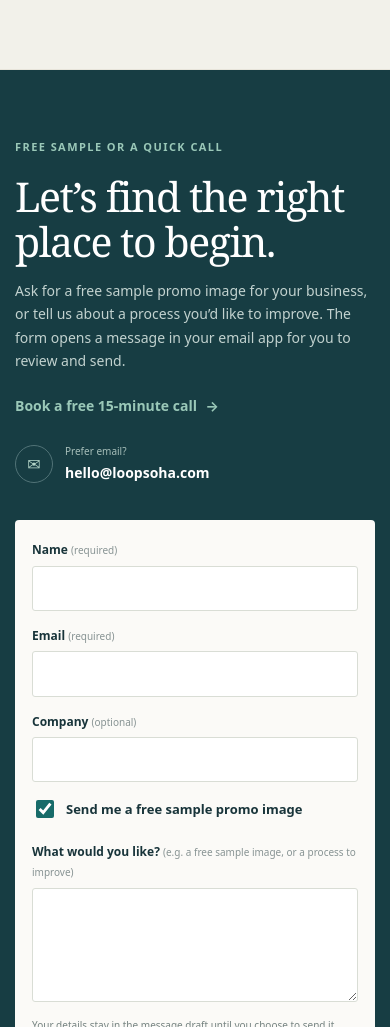
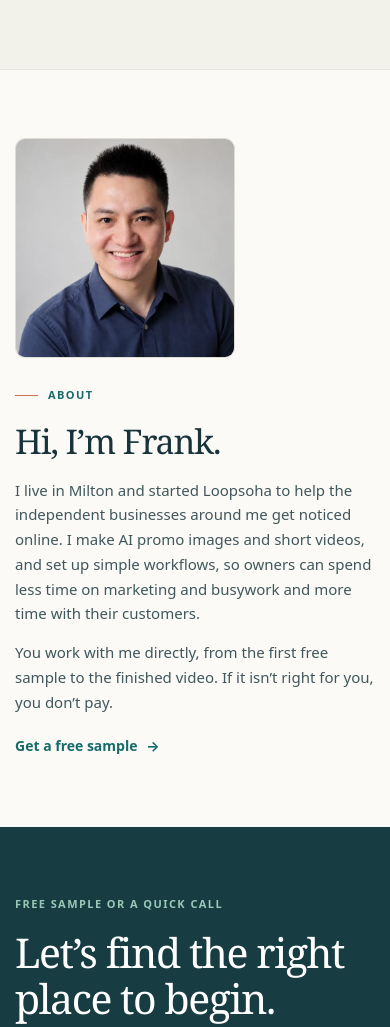
Before and after one commit to frankzhang-ai/workflow-ai-site, a plain HTML site: page index.html in a window 390 px wide. Shown: the part 8613-9640 px from the top of the page. Drawn offline with Linux system fonts and the light colour scheme.

Commit message:
Add About section with Frank's photo
Co-Authored-By: Claude Opus 5.5 <noreply@anthropic.com>
Claude-Session: https://claude.ai/code/session_01Y4AyjwEREfKtt9Wp5xpNCw

```diff
--- a/css/styles.css
+++ b/css/styles.css
@@ -115,3 +115,11 @@
 .review-addon .card-link:hover{background:var(--teal);color:#fff}
 @media(max-width:1024px){.review-addon .card-media img{position:static}.product-grid-three{grid-template-columns:repeat(2,1fr)}}
 @media(max-width:700px){.product-grid-three{grid-template-columns:1fr}.product-group+.product-group{margin-top:40px}.product-group-title span{font-size:23px}}
+/* About */
+.about-section{display:grid;grid-template-columns:300px 1fr;gap:64px;align-items:center;padding-top:96px;padding-bottom:96px}
+.about-photo{margin:0}
+.about-photo img{display:block;width:100%;height:auto;aspect-ratio:1/1;object-fit:cover;border-radius:10px;border:1px solid var(--line)}
+.about-copy h2{margin-bottom:18px;font-size:clamp(34px,3.6vw,44px)}
+.about-copy>p:not(.eyebrow){max-width:600px;margin-bottom:14px;color:#40575b;font-size:16px}
+.about-copy .text-link{display:inline-block;margin-top:6px}
+@media(max-width:700px){.about-section{grid-template-columns:1fr;gap:28px;padding-top:68px;padding-bottom:68px}.about-photo{max-width:220px}.about-copy>p:not(.eyebrow){font-size:15px}}
--- a/index.html
+++ b/index.html
@@ -27,7 +27,7 @@
       <a class="brand" href="index.html" aria-label="Loopsoha home"><img src="assets/favicon.svg" alt="" width="36" height="36"><span data-brand>Loopsoha</span></a>
       <button class="menu-toggle" type="button" aria-expanded="false" aria-controls="primary-nav"><span class="sr-only">Toggle navigation</span><span></span><span></span></button>
       <nav id="primary-nav" class="primary-nav" aria-label="Main navigation">
-        <a href="#products">Products</a><a href="#process">Process</a><a href="#demo">Workflow example</a><a href="#faq">FAQ</a>
+        <a href="#products">Products</a><a href="#process">Process</a><a href="#demo">Workflow example</a><a href="#faq">FAQ</a><a href="#about">About</a>
         <a class="button button-small" href="https://calendar.app.google/wds1HghxJwFTL84J7" target="_blank" rel="noopener"><span>Book a 15-minute call</span></a>
       </nav>
     </div>
@@ -126,6 +126,16 @@
       <details><summary>What do you not automate?</summary><p>We do not provide automated underwriting, investment advice, or automated high-impact personal decisions of that kind. Workflows are for administrative processes, email classification, reminders, document preparation, and customer-service support.</p></details>
       <details><summary>Where do you work?</summary><p>We’re based in the Greater Toronto Area and can meet in person around Milton, Oakville, and Mississauga. We also work remotely with businesses anywhere in Canada; there is no client-facing office location to visit.</p></details>
     </div></div></section>
+    <section class="about-section wrap" id="about" aria-labelledby="about-title">
+      <figure class="about-photo"><img src="assets/frank.webp" alt="Frank Zhang, founder of Loopsoha" width="640" height="640" loading="lazy" decoding="async"></figure>
+      <div class="about-copy">
+        <p class="eyebrow"><span class="eyebrow-line"></span> About</p>
+        <h2 id="about-title">Hi, I’m Frank.</h2>
+        <p>I live in Milton and started <span data-brand>Loopsoha</span> to help the independent businesses around me get noticed online. I make AI promo images and short videos, and set up simple workflows, so owners can spend less time on marketing and busywork and more time with their customers.</p>
+        <p>You work with me directly, from the first free sample to the finished video. If it isn’t right for you, you don’t pay.</p>
+        <a class="text-link" href="#sample">Get a free sample <span aria-hidden="true">→</span></a>
+      </div>
+    </section>
     <section class="contact-section" id="contact" aria-labelledby="contact-title"><div class="wrap contact-layout"><div class="contact-copy" id="sample"><p class="eyebrow">Free sample or a quick call</p><h2 id="contact-title">Let’s find the right place to begin.</h2><p>Ask for a free sample promo image for your business, or tell us about a process you’d like to improve. The form opens a message in your email app for you to review and send.</p><p class="contact-call"><a class="text-link" href="https://calendar.app.google/wds1HghxJwFTL84J7" target="_blank" rel="noopener">Book a free 15-minute call <span aria-hidden="true">→</span></a></p><div class="contact-direct"><span class="contact-icon" aria-hidden="true">✉</span><div><small>Prefer email?</small><a data-email href="mailto:hello@loopsoha.com">hello@loopsoha.com</a></div></div></div>
       <form class="contact-form" id="contact-form" novalidate><div class="form-row"><div class="field"><label for="name">Name <span>(required)</span></label><input id="name" name="name" autocomplete="name" required></div><div class="field"><label for="email">Email <span>(required)</span></label><input id="email" name="email" type="email" autocomplete="email" required></div></div><div class="field"><label for="company">Company <span>(optional)</span></label><input id="company" name="company" autocomplete="organization"></div><div class="field"><label class="check"><input type="checkbox" name="sample" value="yes" checked> Send me a free sample promo image</label></div><div class="field"><label for="message">What would you like? <span>(e.g. a free sample image, or a process to improve)</span></label><textarea id="message" name="message" rows="4"></textarea></div><p class="form-note">Your details stay in the message draft until you choose to send it.</p><button class="button" type="submit">Prepare email request <span aria-hidden="true">→</span></button><p class="form-status" id="form-status" role="status" aria-live="polite"></p></form>
     </div></section>
```
Also changed, not shown: assets/frank.webp (added).
